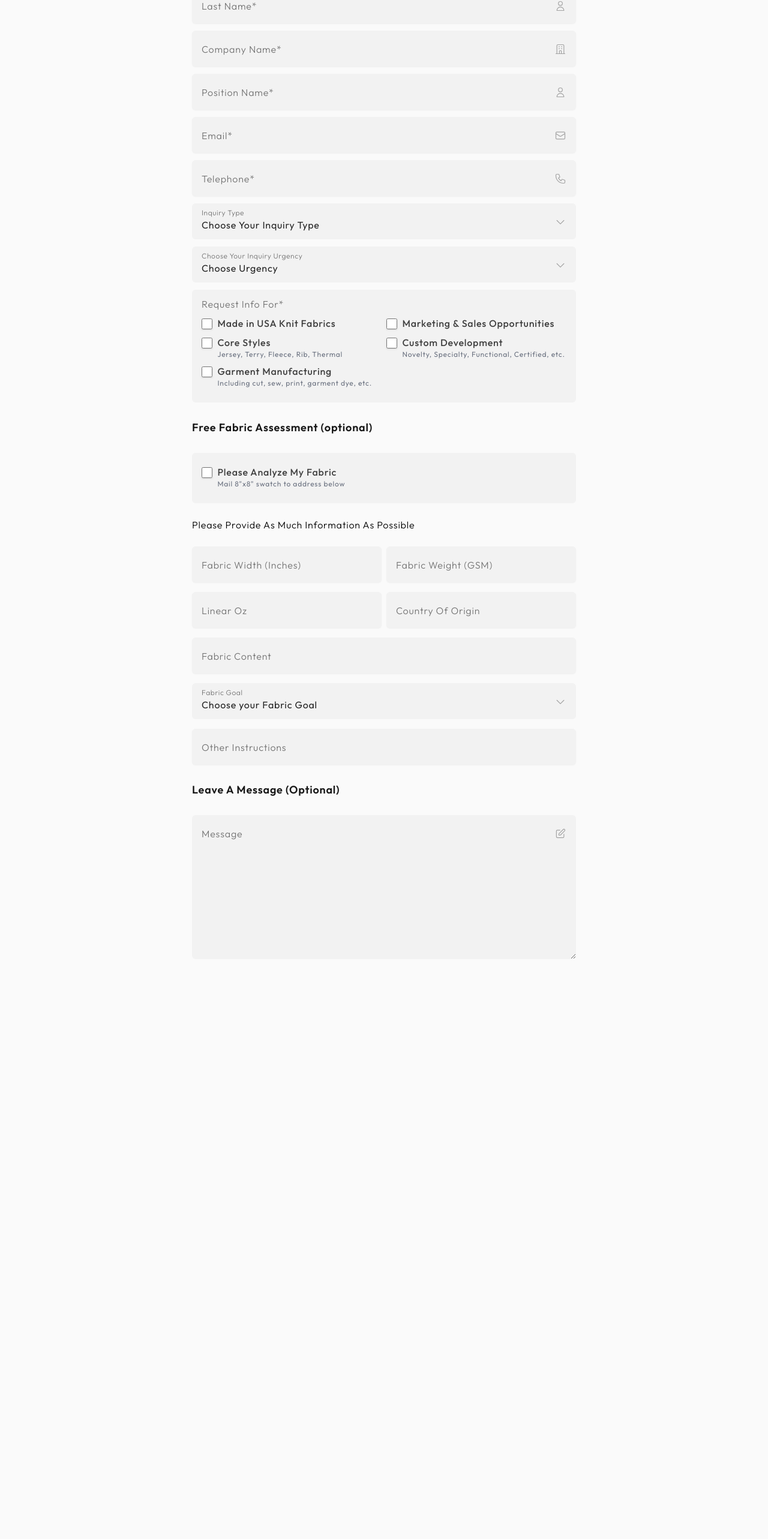
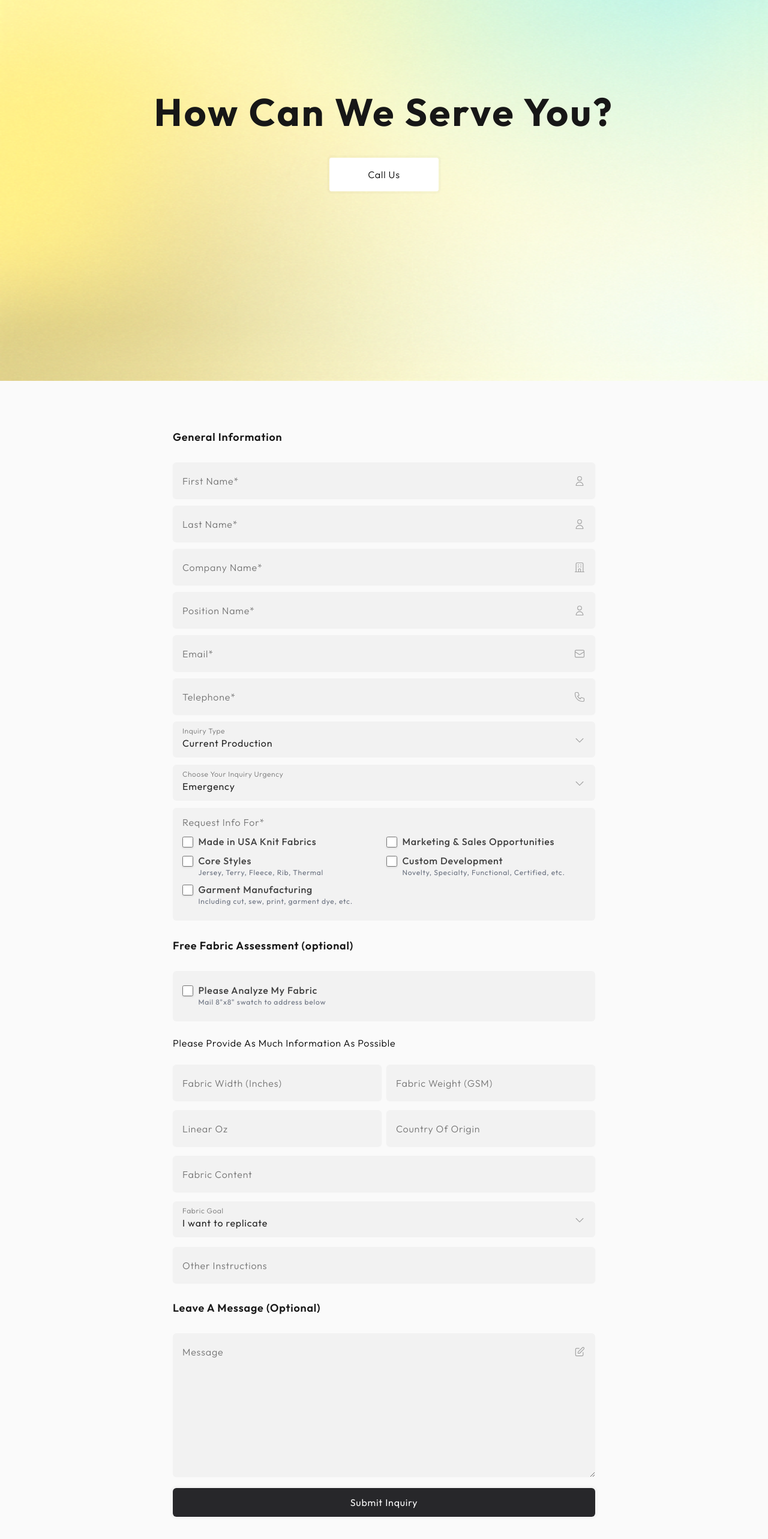
Before and after one commit to MoonWish-Studios/acutex, a Next.js app: page /contact in a window 1280 px wide. Shown: the part 165-2731 px from the top of the page at 60% size. Before the commit the page ends 1834 px from the top, so only its background shows below. Built offline with nearby package versions, Linux system fonts and the light colour scheme.

Commit message:
finish contact

```diff
--- a/app/contact/page.tsx
+++ b/app/contact/page.tsx
@@ -1,26 +1,25 @@
-import WhatWeDo from "../components/WhatWeDo"
-import Advantage from "../components/Advantage"
-import Button, { WhiteButton } from "../components/Button"
+"use client"
 import React from "react"
 import Image from "next/image"
 import { nanoid } from "nanoid"
-
+import { WhiteButton } from "../components/Button"
 export default function Page() {
   return (
     <div className="w-full h-fit">
-      {/* <Landing
-        title="Payments Through Plastiq"
+      <Landing
+        title="How Can We Serve You?"
         background="/assets/gradient/lemon-gradient.png"
       >
-        <WhiteButton href="https://request.plastiq.com/pay-acutexusa">
+        <WhiteButton href="tel:310-982-2677">Call Us</WhiteButton>
+        {/* <WhiteButton href="https://request.plastiq.com/pay-acutexusa">
           <Image
             src="/assets/plastiq.svg"
             alt="Plastiq Logo"
             width="60"
             height="25"
           />
-        </WhiteButton>
-      </Landing> */}
+        </WhiteButton> */}
+      </Landing>
       <ContactForm />
     </div>
   )
@@ -28,7 +27,11 @@ export default function Page() {
 
 export function ContactForm() {
   return (
-    <form className="md:mx-auto flex flex-col mx-4  mb-16 gap-3  md:w-[40rem]">
+    <form
+      action="https://formspree.io/f/mjvdyeng"
+      method="post"
+      className="md:mx-auto flex flex-col mx-4 mt-16  mb-16 gap-3  md:w-[44rem]"
+    >
       <H3>General Information</H3>
       <TextInput
         label="First Name"
@@ -85,26 +88,19 @@ export function ContactForm() {
 
       <fieldset>
         <CheckboxSection title="Request Info For*">
-          <Checkbox label="Made in USA Knit Fabrics" description="" required />
-          <Checkbox
-            label="Marketing & Sales Opportunities"
-            description=""
-            required
-          />
+          <Checkbox label="Made in USA Knit Fabrics" description="" />
+          <Checkbox label="Marketing & Sales Opportunities" description="" />
           <Checkbox
             label="Core Styles"
             description="Jersey, Terry, Fleece, Rib, Thermal"
-            required
           />
           <Checkbox
             label="Custom Development"
             description="Novelty, Specialty, Functional, Certified, etc."
-            required
           />
           <Checkbox
             label="Garment Manufacturing"
             description="Including cut, sew, print, garment dye, etc."
-            required
           />
         </CheckboxSection>
       </fieldset>
@@ -143,6 +139,12 @@ export function ContactForm() {
         label="Message"
         icon="/assets/icons/contact/pencil-alt.svg"
         textarea
+      />
+      <input
+        type="submit"
+        value="Submit Inquiry"
+        className="bg-black1 text-white1 font-normal md:text-[1rem] text-[0.85rem] transition ease-in-out duration-100
+    outline-4 outline outline-[#00000005]  hover:scale-105 rounded-md py-3 px-4 hover:cursor-pointer"
       />
     </form>
   )
@@ -220,6 +222,7 @@ function Checkbox({
           id={label}
           type="checkbox"
           required={required}
+          name={label}
           value={label}
           className="w-[1.15rem]  h-[1.15rem] accent-green-600 bg-green-100 shadow border-green-300 rounded-md    "
         />
@@ -302,12 +305,12 @@ export function RadioInput({
     <div className={`relative ${className}`}>
       <select
         name={label}
+        defaultValue={defaultOption}
         id={label}
         className="focus:outline-2 focus:outline-neutral-200 transition pb-3 pt-6 px-4 w-full rounded-md bg-grayInput text-neutral-800 appearance-none  placeholder-neutral-800 text-base font-normal peer pr-10 hover:cursor-pointer "
         placeholder="Radio"
         required={required}
       >
-        <option selected>{defaultOption}</option>
         {options.map((option) => (
           <option value={option.toLowerCase()} key={nanoid()}>
             {option}
@@ -327,7 +330,7 @@ export function RadioInput({
           alt="Icon For Input"
           width="20"
           height="20"
-          className="absolute z-50 right-4 top-[1.30rem]"
+          className="absolute  z-50 right-4 top-[1.30rem]"
         />
       )}
     </div>
--- a/app/layout.tsx
+++ b/app/layout.tsx
@@ -17,7 +17,7 @@ export default function RootLayout({
       */}
       <head />
       <body className="font-[350] tracking-wider bg-white1">
-        {/* <Navbar /> */}
+        <Navbar />
         {children}
       </body>
     </html>
--- a/package.json
+++ b/package.json
@@ -15,13 +15,17 @@
     "@types/react-dom": "18.0.9",
     "eslint": "8.29.0",
     "eslint-config-next": "13.1.0",
+    "express": "^4.18.2",
+    "mjml": "^4.13.0",
     "nanoid": "^4.0.0",
     "next": "^13.1.1",
+    "nodemailer": "^6.9.1",
     "react": "18.2.0",
     "react-dom": "18.2.0",
     "typescript": "4.9.3"
   },
   "devDependencies": {
+    "@types/nodemailer": "^6.4.7",
     "autoprefixer": "^10.4.13",
     "postcss": "^8.4.20",
     "tailwindcss": "^3.2.4"
```
Also changed, not shown: 1 other file (tests, documents, lock files or other folders).
